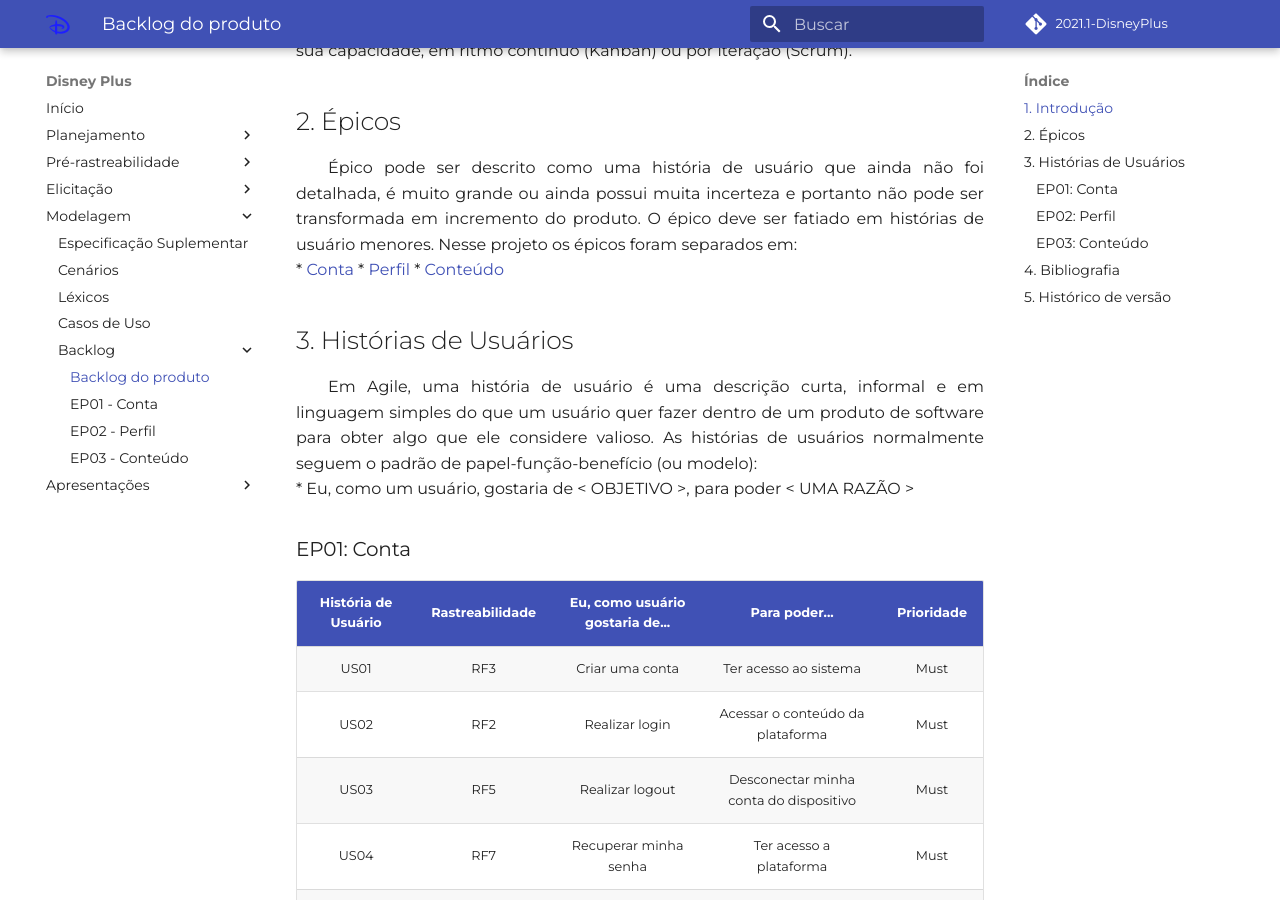
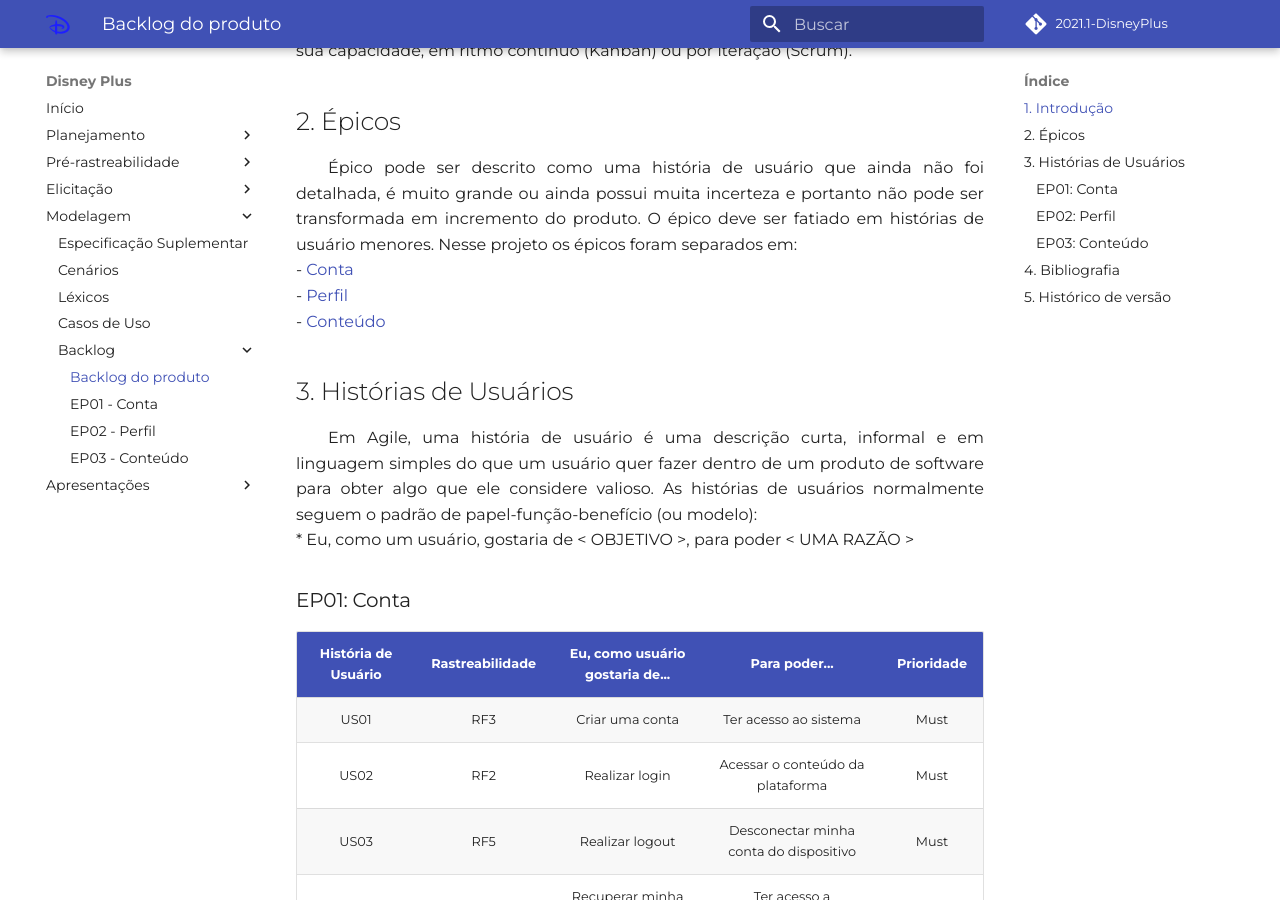
Before and after one commit to Requisitos-de-Software/2021.1-DisneyPlus, an MkDocs documentation site: the page built from docs/modelagem/backlog/backlog.md, in a window 1280 px wide and 900 px high, scrolled down 397 px. Built offline with MkDocs 1.6.1 and Material for MkDocs 9.7.7, drawn with Linux system fonts in a browser that asks for light colours; some web fonts are replaced; comment, search, counter and statistics services are not loaded.

```diff
--- a/docs/modelagem/backlog/backlog.md
+++ b/docs/modelagem/backlog/backlog.md
@@ -6,9 +6,9 @@
 ## 2. Épicos
 &emsp;&emsp;Épico pode ser descrito como uma história de usuário que ainda não foi detalhada, é muito grande ou ainda possui muita incerteza e portanto não pode ser transformada em incremento do produto. O épico deve ser fatiado em histórias de usuário menores. Nesse projeto os épicos foram separados em:
 <br />
-* [Conta](ep01_conta.md)
-* [Perfil](ep02_perfil.md)
-* [Conteúdo](ep03_conteudo.md)
+ - [Conta](ep01_conta.md)<br />
+ - [Perfil](ep02_perfil.md)<br />
+ - [Conteúdo](ep03_conteudo.md)<br />
 
 ## 3. Histórias de Usuários
 &emsp;&emsp;Em Agile, uma história de usuário é uma descrição curta, informal e em linguagem simples do que um usuário quer fazer dentro de um produto de software para obter algo que ele considere valioso.
```
